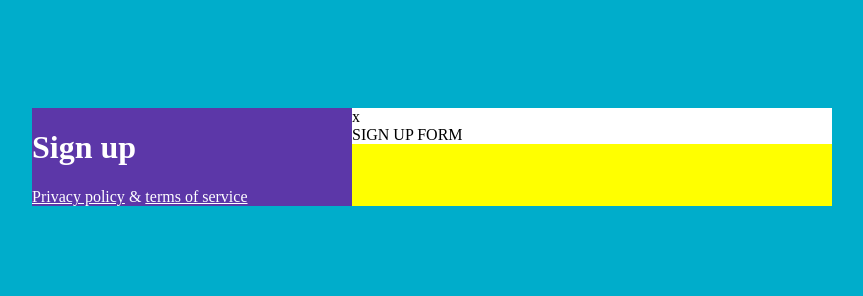
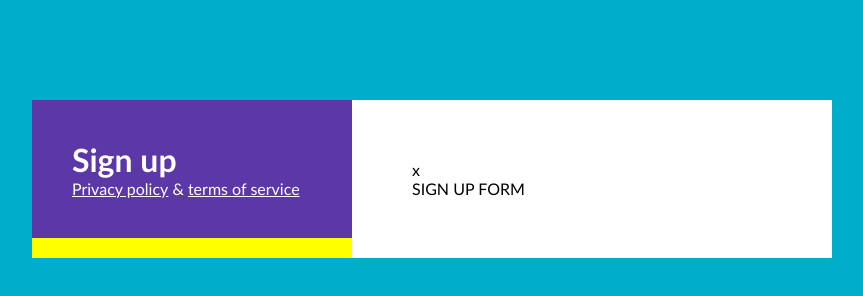
Before and after one commit to ssinare/27-6-sign-up, a plain HTML site: page index.html in a window 1280 px wide. Shown: the whole page, without its empty margins (208-1071 px from the left). Drawn offline with Linux system fonts and the light colour scheme.

Commit message:
css snippet

```diff
--- a/css/main.css
+++ b/css/main.css
@@ -1,3 +1,12 @@
+body,
+body * {
+    margin: 0;
+    padding: 0;
+    vertical-align: top;
+    box-sizing: border-box;
+    font-family: 'Gill Sans', 'Gill Sans MT', Calibri, 'Trebuchet MS', sans-serif;
+}
+
 body {
     background-color: #00adcb;
 }
@@ -12,6 +21,7 @@ body {
 
 .left-column {
   width: 40%;
+  padding: 40px;
   float: left;
   background-color: #5c37a8;
 }
@@ -37,6 +47,7 @@ body {
 
 .right-column {
   width: 60%;
+  padding: 60px;
   float: left;
   background-color: #fff;
 }
```
